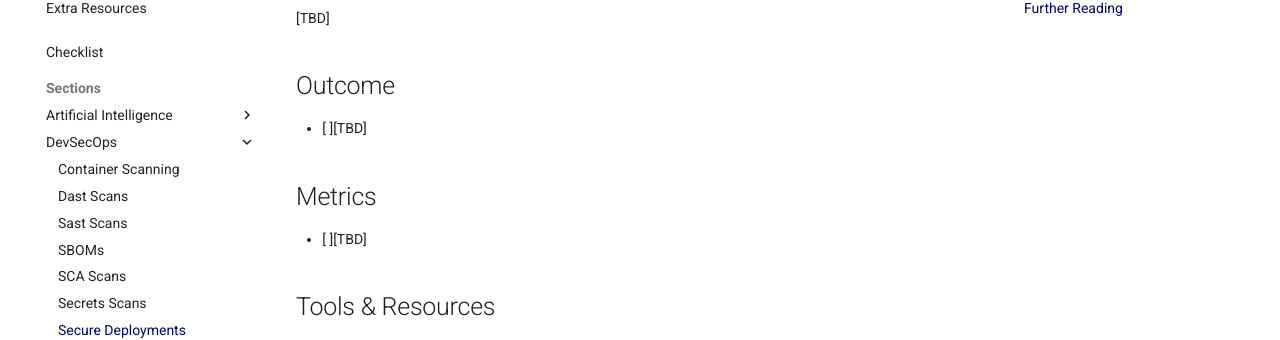
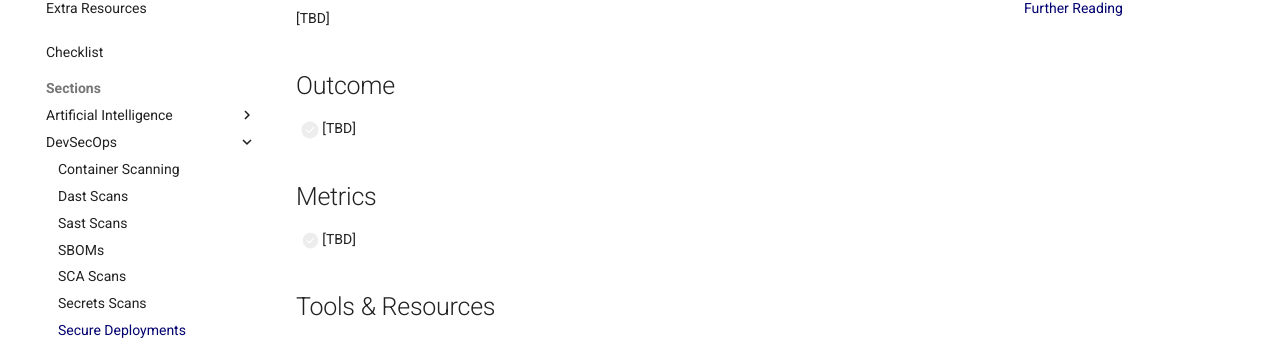
Before and after one commit to luisfontes19/orgsec-guide, an MkDocs documentation site: the page built from src/checklist/devsecops/secure-deployments.md, in a window 1280 px wide. Shown: the part 211-551 px from the top of the page. Built offline with MkDocs 1.6.1 and Material for MkDocs 9.7.7, drawn with Linux system fonts in a browser that asks for light colours; comment, search, counter and statistics services are not loaded; part of the change alters nothing that is shown.

```diff
--- a/resources/mkdocs.yml
+++ b/resources/mkdocs.yml
@@ -52,7 +52,6 @@ nav:
     - Single Sign On: checklist/identity-access-management/sso.md
   - Infra:
     - Home: checklist/infra/README.md
-    - Dangling Domains Detection: checklist/infra/dangling-domains-detection.md
     - Infrastructure Scanning: checklist/infra/infrastructure-scanning.md
     - Monitoring: checklist/infra/monitoring.md
     - Secure Guardrails: checklist/infra/secure-guardrails.md
@@ -81,6 +80,9 @@ plugins:
 repo_name: luisfontes19/orgsec-guide
 repo_url: https://github.com/luisfontes19/orgsec-guide
 site_name: OrgSec Guide
+site_url: https://luisfontes19.github.io/orgsec-guide
+site_description: A comprehensive checklist and guide for organizations looking to implement a robust cybersecurity program
+site_author: Luis Fontes
 theme:
   palette:
   - media: '(prefers-color-scheme: light)'
--- a/src/checklist/devsecops/secure-deployments.md
+++ b/src/checklist/devsecops/secure-deployments.md
@@ -4,11 +4,11 @@
 
 ## Outcome
 
-- [ ][TBD]
+- [ ] [TBD]
 
 ## Metrics
 
-- [ ][TBD]
+- [ ] [TBD]
 
 ## Tools & Resources
 
```
Also changed, not shown: 2 other files.
